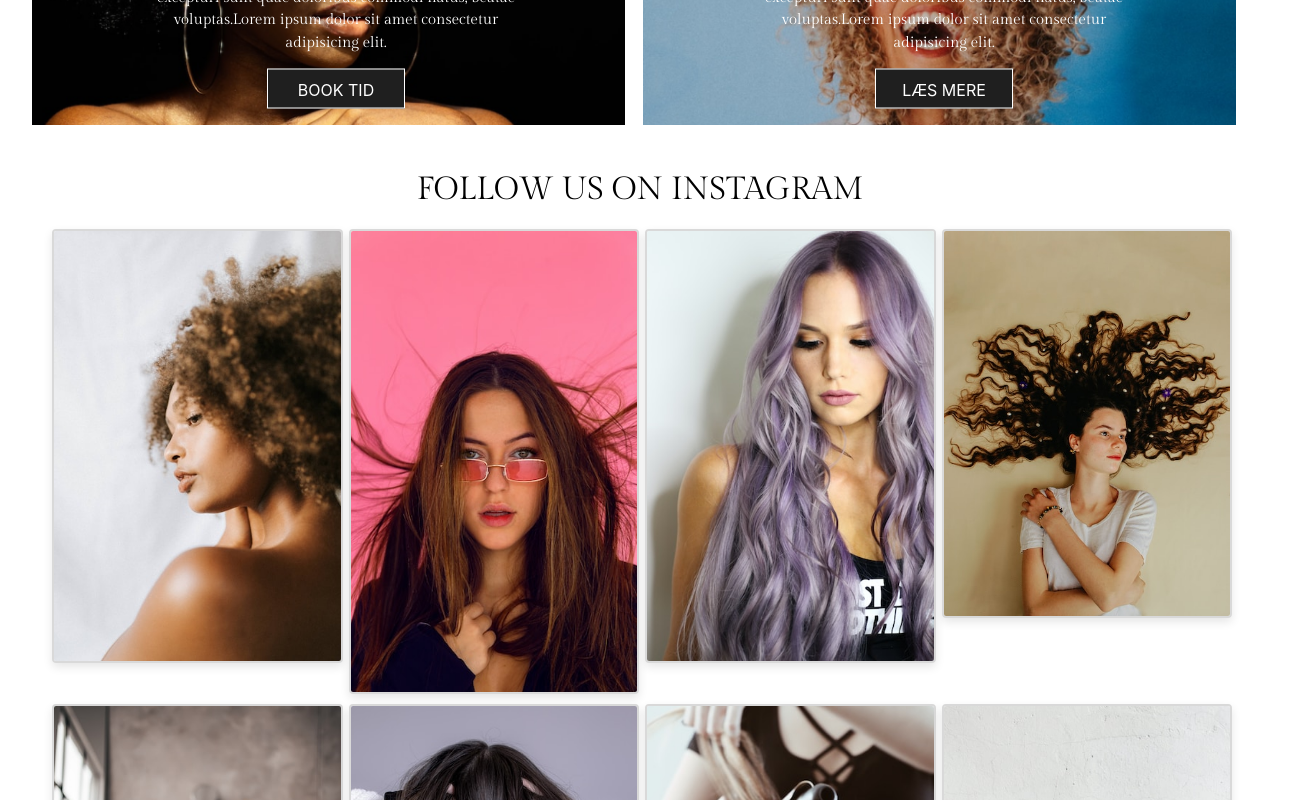
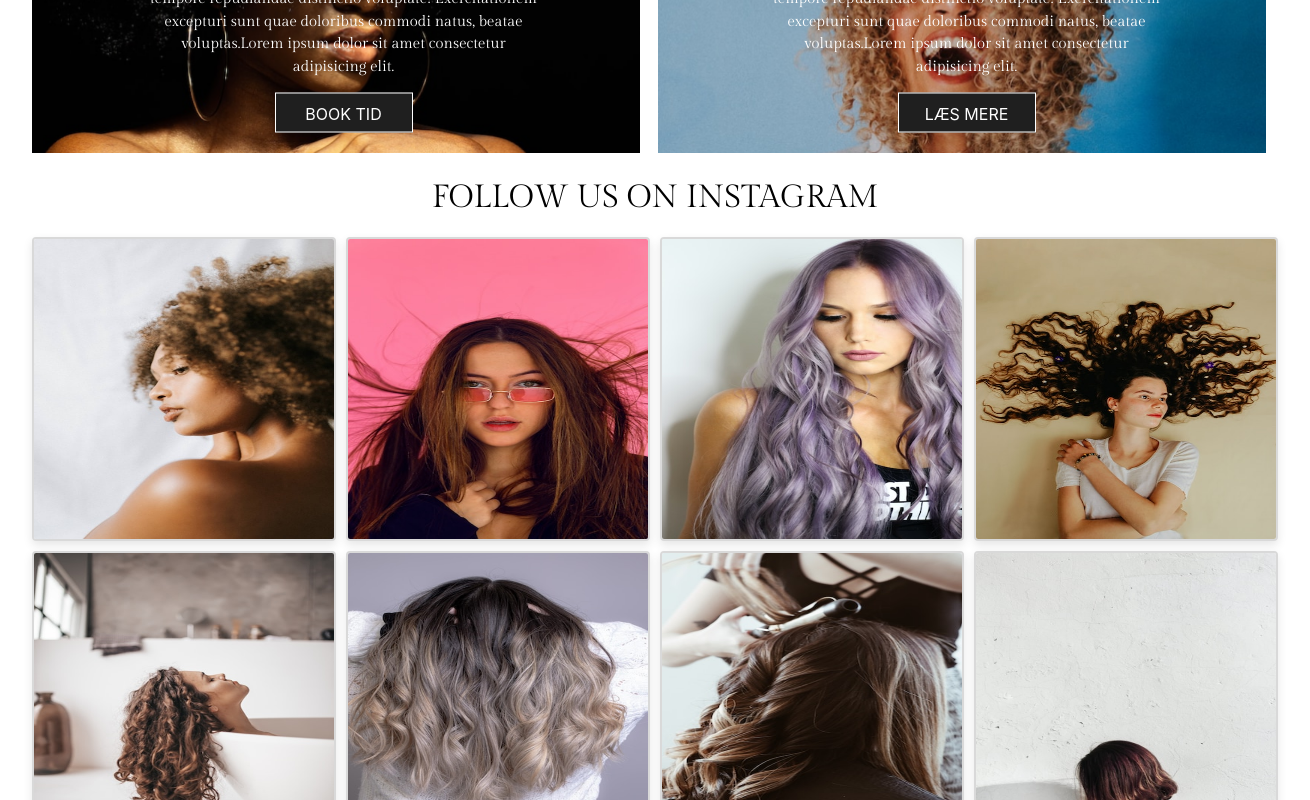
Before and after one commit to elop123/Gallery_React, a React (Vite) app in the folder Gallery_react/: page / in a window 1280 px wide. Shown: the part 1460-2260 px from the top of the page, 1310 px wide, since content can reach past the window. Built offline with nearby package versions, Linux system fonts and the light colour scheme.

Commit message:
Gallery style

```diff
--- a/Gallery_react/src/components/Header.jsx
+++ b/Gallery_react/src/components/Header.jsx
@@ -1,5 +1,5 @@
 import Navbar from "./Navbar";
-import headerImage from "../assets/images/header.jpg";
+import headerImage from "../assets/header.jpg";
 import styles from '../style/Header.module.scss';
 
 function Header({ headerText = "Mangler headerText" }) {
--- a/Gallery_react/src/style/Gallery.module.scss
+++ b/Gallery_react/src/style/Gallery.module.scss
@@ -1,6 +1,8 @@
 .galleryContainer {
+    width: 100%;
     text-align: center;
     padding: 20px;
+    margin: -20px;
 }
 
 .galleryTitle {
@@ -19,9 +21,9 @@
 }
 
 .galleryItem img {
-    width: 100%;
-    height: auto;
     display: block;
+    width: 300px;
+    height: 300px;
     border: 2px solid #D9D9D9;
     box-shadow: 0px 4px 10px rgba(0, 0, 0, 0.1);
     border-radius: 4px;
```
Also changed, not shown: Gallery_react/src/assets/header.jpg (renamed from Gallery_react/src/assets/images/header.jpg).
